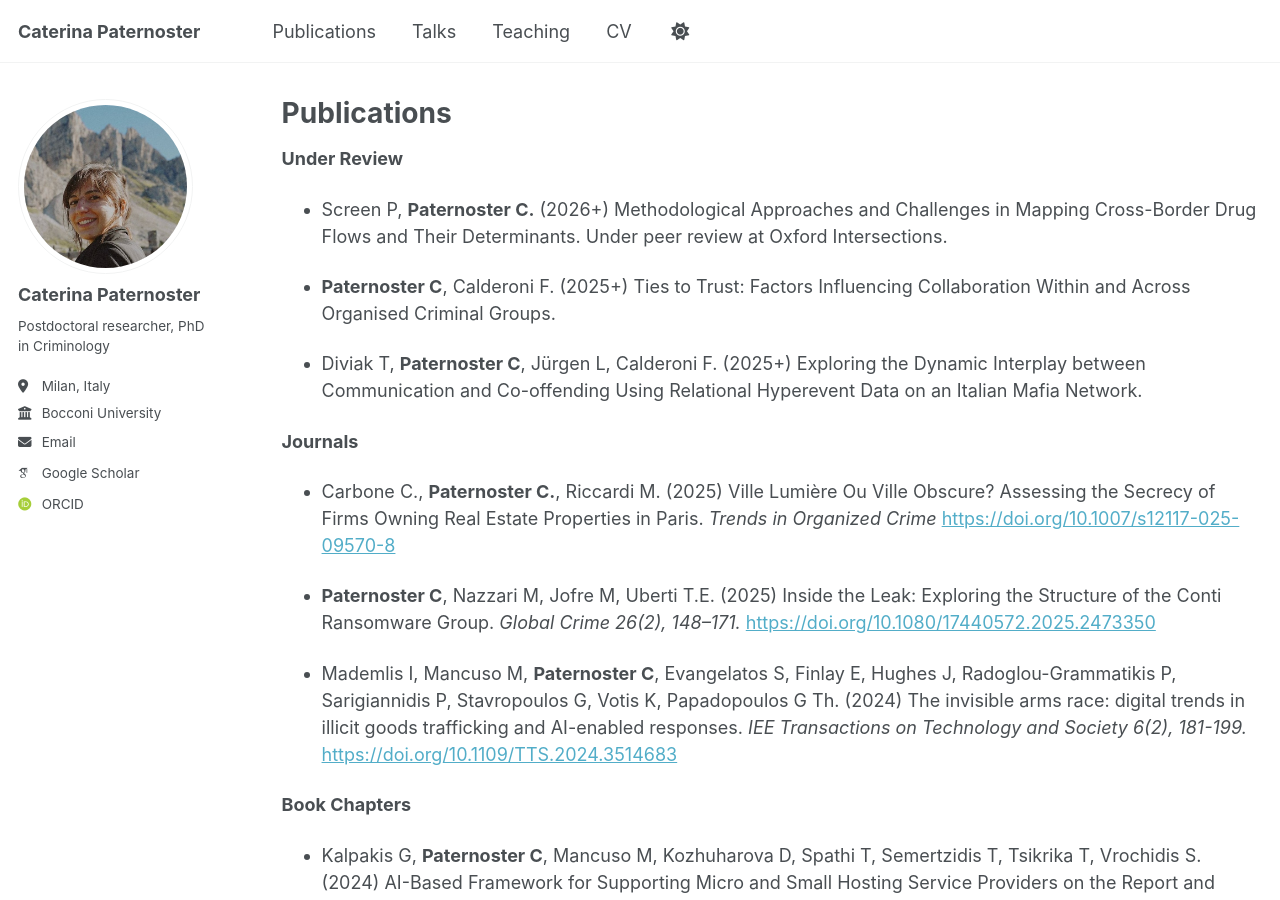
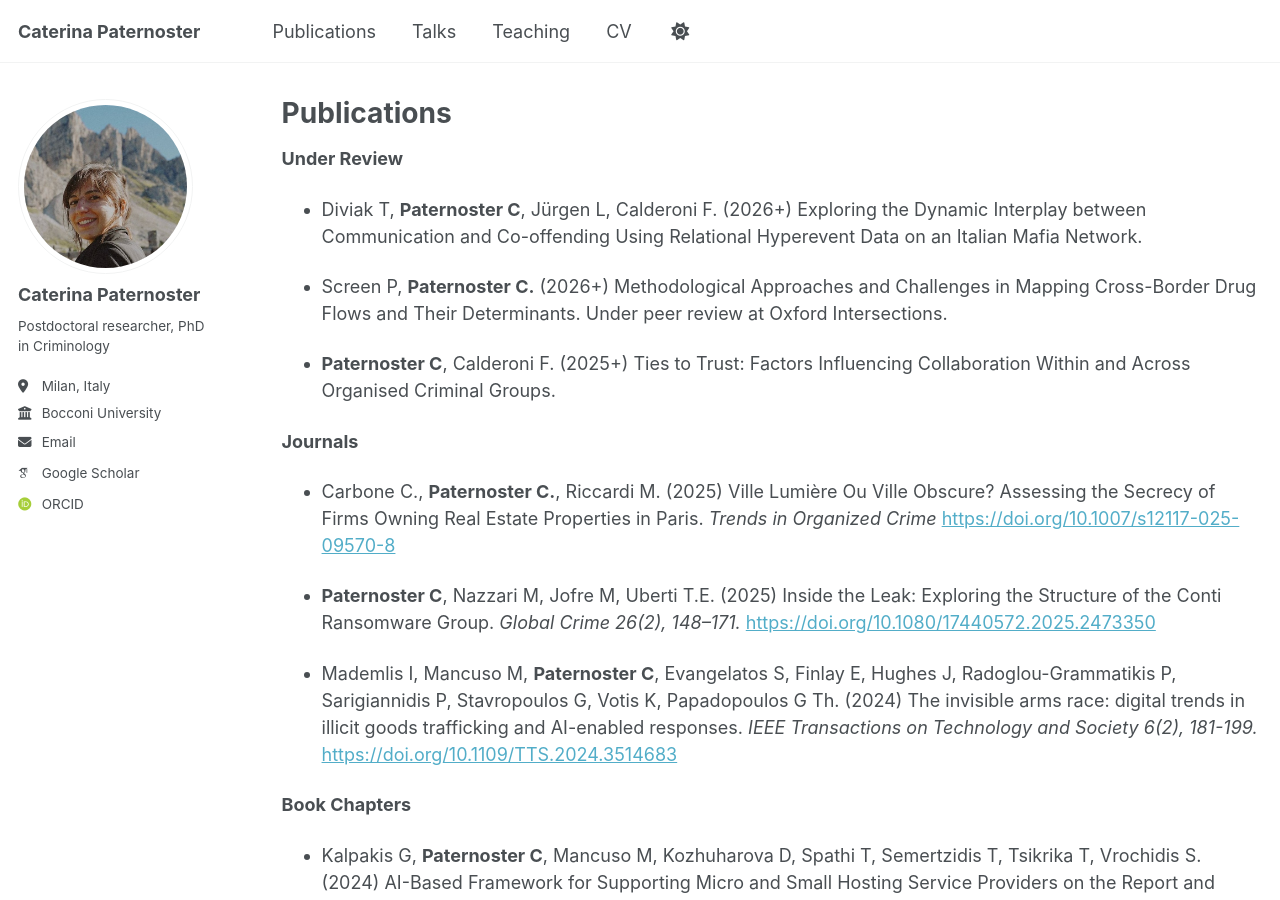
Before and after one commit to caterinapaternoster/caterinapaternoster.github.io, a Jekyll site: the page built from _publications/publications.md, in a window 1280 px wide and 900 px high. Built offline with Jekyll 4.4.1, drawn with Linux system fonts in a browser that asks for light colours; some web fonts are replaced; a script that is not in the unit is left out.

Commit message:
Update publications.md

```diff
--- a/_publications/publications.md
+++ b/_publications/publications.md
@@ -8,14 +8,15 @@ author_profile: true
 
 **Under Review**
 
+* Diviak T, **Paternoster C**,  Jürgen L, Calderoni F. (2026+)
+Exploring the Dynamic Interplay between Communication and Co-offending Using
+ Relational Hyperevent Data on an Italian Mafia Network.
+
 * Screen P, **Paternoster C.** (2026+) Methodological Approaches and Challenges in Mapping Cross-Border Drug Flows and Their
 Determinants. Under peer review at Oxford Intersections.
 
 * **Paternoster C**, Calderoni F. (2025+) Ties to Trust: Factors Influencing Collaboration Within and Across Organised Criminal Groups.
 
-* Diviak T, **Paternoster C**,  Jürgen L, Calderoni F. (2025+)
-Exploring the Dynamic Interplay between Communication and Co-offending Using
- Relational Hyperevent Data on an Italian Mafia Network.
 
 
 **Journals**
@@ -31,7 +32,7 @@ Inside the Leak: Exploring the Structure of the Conti Ransomware Group.
 * Mademlis I, Mancuso M, **Paternoster C**, Evangelatos S, Finlay E, Hughes J,
 Radoglou-Grammatikis P, Sarigiannidis P, Stavropoulos G, Votis K, Papadopoulos G Th. (2024)
 The invisible arms race: digital trends in illicit goods trafficking and AI-enabled responses.
-*IEE Transactions on Technology and Society 6(2), 181-199.* [https://doi.org/10.1109/TTS.2024.3514683](https://doi.org/10.1109/TTS.2024.3514683)
+*IEEE Transactions on Technology and Society 6(2), 181-199.* [https://doi.org/10.1109/TTS.2024.3514683](https://doi.org/10.1109/TTS.2024.3514683)
 
 
 **Book Chapters**
```
